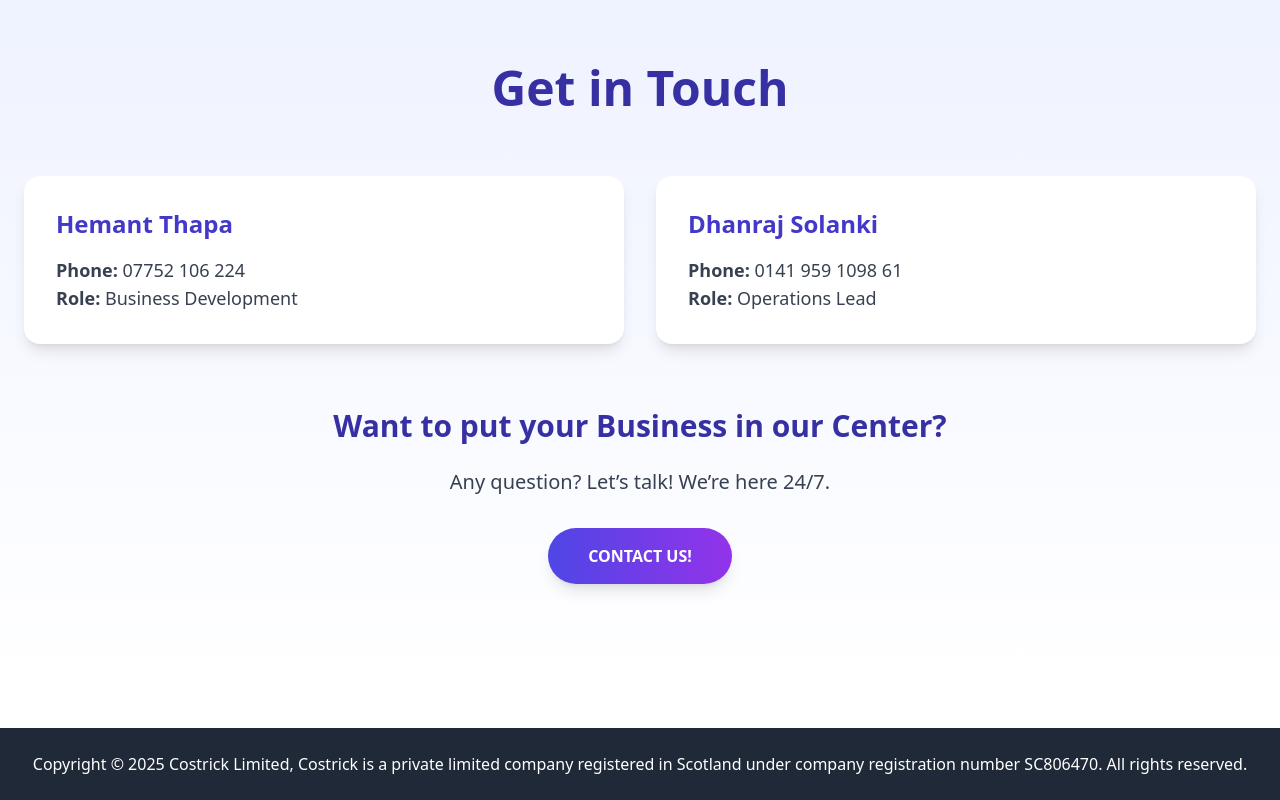
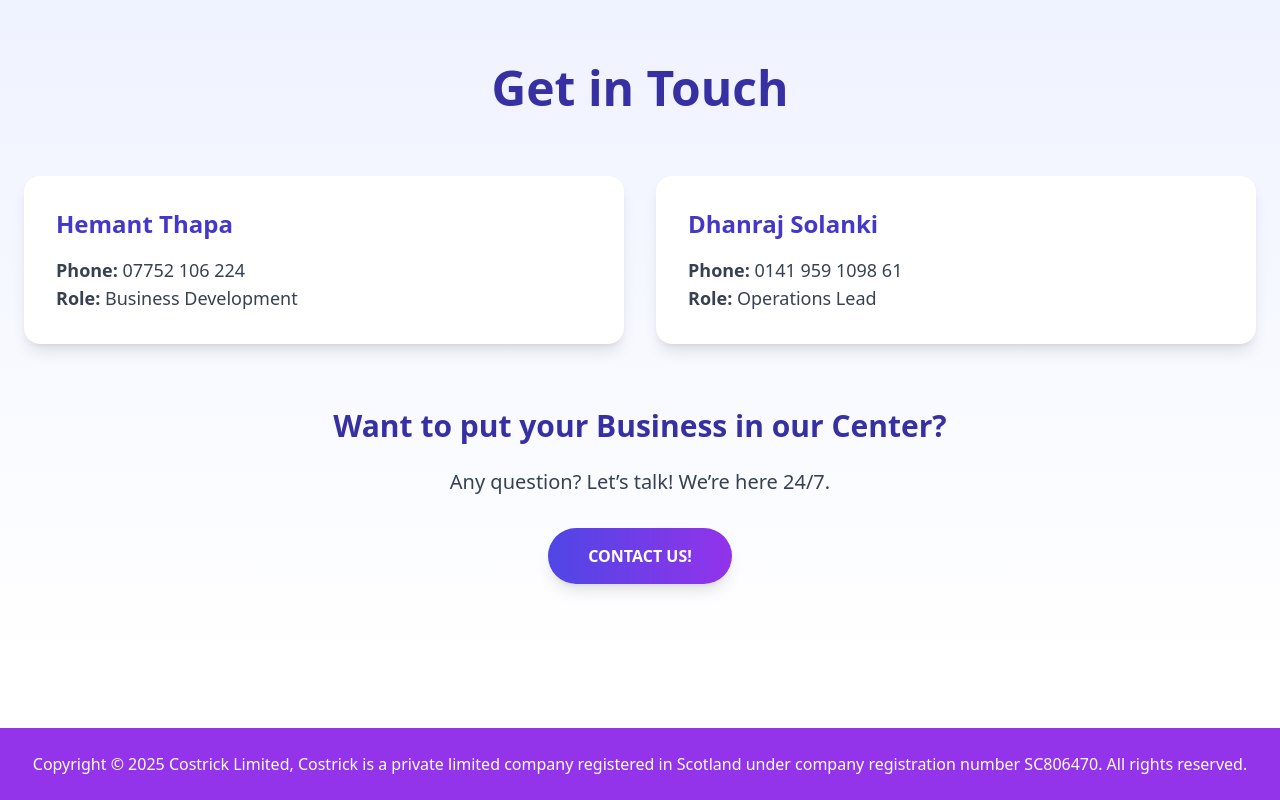
Before and after one commit to costrickteam/costrick, a React (Vite) app in the folder frontend/: page / in a window 1280 px wide. Shown: the part 3120-3920 px from the top of the page. Built offline with nearby package versions, Linux system fonts and the light colour scheme; no server answers.

Commit message:
Update Layout.jsx
-- updating footer color

```diff
--- a/frontend/src/components/Layout.jsx
+++ b/frontend/src/components/Layout.jsx
@@ -112,7 +112,7 @@
       </main>
 
       {/* FOOTER */}
-      <footer className="bg-gray-800 text-white py-6 mt-12">
+      <footer className="bg-purple-600 text-white py-6 mt-12">
         <div className="max-w-7xl mx-auto text-center">
           <p>
             Copyright © 2025 Costrick Limited, Costrick is a private limited
```
